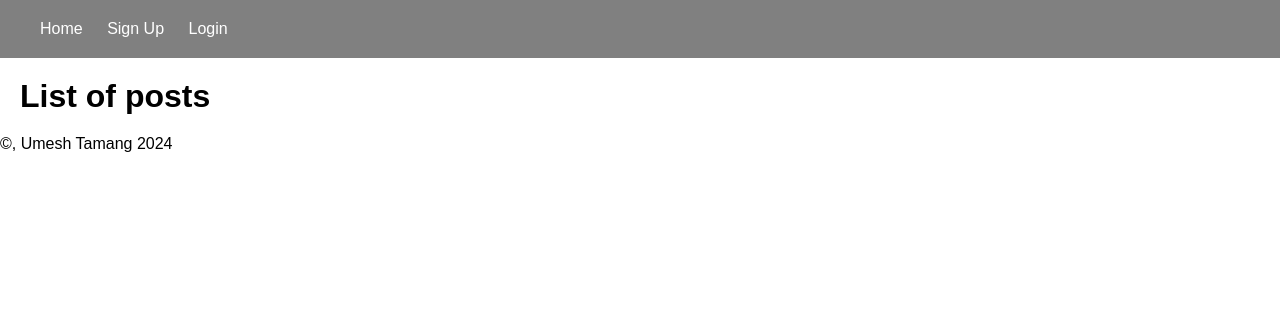
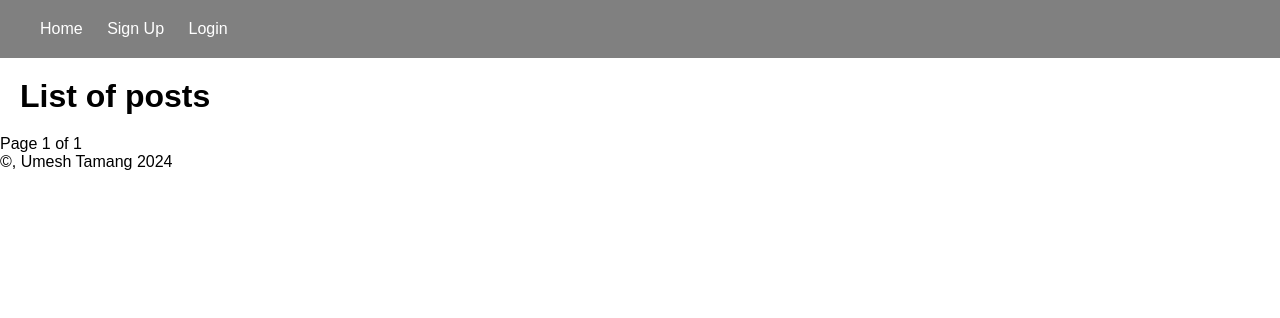
Before and after one commit to UmeshBabu7/Blog, a Django app: page / in a window 1280 px wide. Shown: the top 318 px of the page. Run offline with Django 5.2, Linux system fonts and the light colour scheme; data that the repository does not hold is empty.

Commit message:
Pagination

```diff
--- a/blogproject/posts/static/css/main.css
+++ b/blogproject/posts/static/css/main.css
@@ -77,3 +77,9 @@ form {
     color: white;
     text-align: center;
 }
+
+.pagination{
+    display: flex;
+    justify-content: space-between;
+    width: 30%;
+}
--- a/blogproject/posts/templates/index.html
+++ b/blogproject/posts/templates/index.html
@@ -14,4 +14,18 @@
 
     {% endfor %}
 
+    <div class="pagination">
+
+
+        {% if posts.has_previous %}
+            <a href="{% url 'posts_home' %}?page={{posts.previous_page_number}}">Previous</a>
+        {% endif %}
+
+        <p>Page {{posts.number}} of {{posts.paginator.num_pages}}</p>
+        {% if posts.has_next %}
+            <a href="{% url 'posts_home' %}?page={{posts.next_page_number}}">Next</a>
+        {% endif %}
+
+    </div>
+
 {% endblock content %}
--- a/blogproject/posts/views.py
+++ b/blogproject/posts/views.py
@@ -5,6 +5,7 @@ from .models import Post
 from django.contrib.auth.decorators import login_required
 from django.views import View
 from django.utils.decorators import method_decorator
+from django.core.paginator import Paginator
 
 # Create your views here.
 
@@ -22,8 +23,14 @@ class HomePageView(View):
 
     def get(self,request):
         posts=Post.objects.all()
+
+        paginator=Paginator(posts,3)
+        page_number=request.GET.get('page')
+        print(page_number)
+        page_obj=paginator.get_page(page_number)
+
         context={
-        'posts':posts
+        'posts':page_obj
     }
         return render(request,self.template_name,context)
 
@@ -41,6 +48,7 @@ def services(request):
     }
     return render(request,'services.html',context)
 
+
 @method_decorator(login_required,'dispatch')
 class CreatePostView(View):
     template_name='createpost.html'
@@ -55,6 +63,12 @@ class CreatePostView(View):
         return render(request,'createpost.html',context)
     def post(self,request):
         form=self.form_class(request.POST,request.FILES)
+
+        if form.is_valid():
+            form.save()
+
+            return redirect('posts_home')
+
 
 
 
```
Also changed, not shown: blogproject/thumbnails/css.png (added), blogproject/thumbnails/css_tyPyzjs.png (added), blogproject/thumbnails/django.png (added), blogproject/thumbnails/django_JBnetkw.png (added), blogproject/thumbnails/github.png (added), blogproject/thumbnails/github_I1zj5jh.png (added), blogproject/thumbnails/html.png (added), blogproject/thumbnails/html_Tses0TP.png (added), blogproject/thumbnails/javascript.png (added), blogproject/thumbnails/javascript_57rVQYd.png (added), blogproject/thumbnails/pexels-photo-411207.webp (deleted), blogproject/thumbnails/python.webp (added), blogproject/thumbnails/python_VgcGGgv.webp (added), blogproject/thumbnails/sql.png (added), 1 more files.
